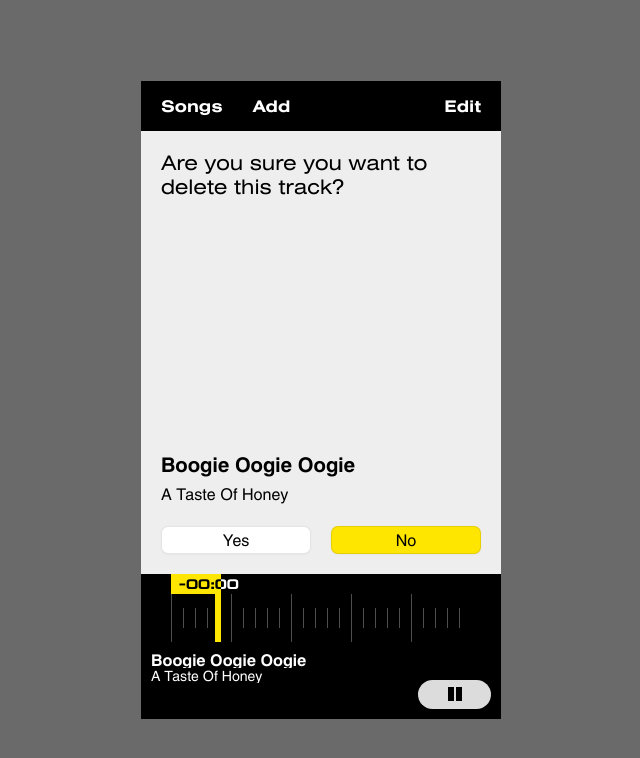
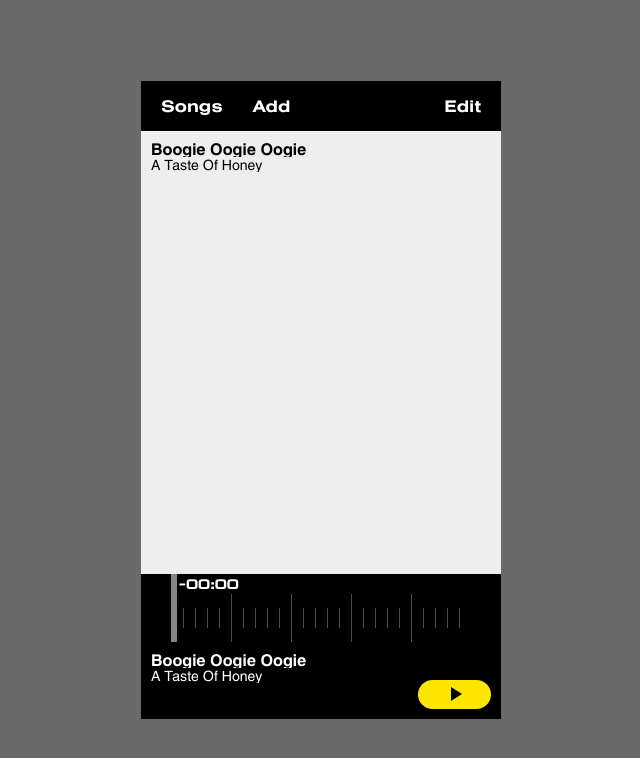
Before and after one commit to reptofrog/player, a React app: page / in a window 1280 px wide. Shown: the top 758 px of the page, without its empty margins (319-959 px from the left). Built offline with nearby package versions, Linux system fonts and the light colour scheme.

Commit message:
Some progress

```diff
--- a/src/app.tsx
+++ b/src/app.tsx
@@ -17,7 +17,7 @@ const App = (): JSX.Element => {
             <GlobalStyle />
             <Main>
                 <TopPanel />
-                <RemovalScreen />
+                <Playlist />
                 <BottomPanel />
             </Main>
         </Fragment>
--- a/src/components/bottom_panel.tsx
+++ b/src/components/bottom_panel.tsx
@@ -1,3 +1,4 @@
+import React, { useRef } from 'react';
 import styled from 'styled-components';
 
 import RulerImg from '../../public/img/ruler.svg';
@@ -6,11 +7,51 @@ import PauseImg from '../../public/img/pause.svg';
 
 
 const BottomPanel = (): JSX.Element => {
+    let isMouseHeld: boolean = false;
+    let x: number = 0;
+    const progressRef = useRef<HTMLDivElement>(null);
+
+    window.addEventListener('mousemove', (e: MouseEvent) => {
+        windowMouseMoveHandler(e);
+    });
+
+    window.addEventListener('mouseup', () => {
+        windowMouseUpHandler();
+    });
+
+    const windowMouseUpHandler = (): void => {
+        isMouseHeld = false;
+        document.body.style.cursor = 'unset';
+
+        let trackTimePercent = x / 300; // TODO: This would be a state change
+        // I need to somehow pause the rendering until mouse is up?
+    }
+
+    const sliderMouseDownHandler = (e: React.MouseEvent): void => {
+        isMouseHeld = true;
+        document.body.style.cursor = 'col-resize';
+        windowMouseMoveHandler(e as unknown as MouseEvent); // So that pos. would change on click
+    }
+
+    const windowMouseMoveHandler = (e: MouseEvent): void => {
+        if(isMouseHeld) {
+            const boundingClientRect = progressRef.current!.getBoundingClientRect();
+            x = e.pageX - boundingClientRect.left;
+            x += 3;
+            x = Math.max(0, x);
+            x = Math.min(300, x);
+
+            progressRef.current!.style.width = x / 10 + 'rem'; // TODO: Remove me
+        }
+    };
+
     return(
         <Panel>
-            <Slider>
+            <Slider
+                onMouseDown={sliderMouseDownHandler}
+            >
                 <ProgressWrapper>
-                    <Progress>
+                    <Progress ref={progressRef}>
                         <ProgressTextForeground>-00:00</ProgressTextForeground>
                     </Progress>
                 </ProgressWrapper>
@@ -48,7 +89,7 @@ const ProgressWrapper = styled.div`
     width: max-content;
 
     &:after {
-        background: var(--accent);
+        background: #858585;
         content: '';
         height: 4.8rem;
         position: absolute;
@@ -59,13 +100,13 @@ const ProgressWrapper = styled.div`
 `;
 
 const Progress = styled.div`
-    background: var(--accent);
+    background: #858585;
     height: 2rem;
     min-width: 0.6rem;
     max-width: 30rem;
     overflow: hidden;
     position: relative;
-    width: 5rem;
+    width: 0rem;
     z-index: 1;
 `;
 
@@ -123,7 +164,7 @@ const InfoSubtitle = styled.p`
 `;
 
 const PlayButton = styled.div`
-    background: url('${PauseImg}') #DCDCDC;
+    background: url('${PlayImg}') var(--accent);
     border-radius: 100rem;
     cursor: pointer;
     height: 2.9rem;
@@ -133,7 +174,7 @@ const PlayButton = styled.div`
     transition: var(--animation);
     width: 7.3rem;
 
-    background-position: center 47%;
+    background-position: 53% 47%;
     background-repeat: no-repeat;
     outline-offset: -0.2rem;
 
@@ -143,7 +184,7 @@ const PlayButton = styled.div`
     }
 
     &:active {
-        background-color: var(--accent);
+        background-color: #DCDCDC;
         outline: solid 0.2rem rgba(0, 0, 0, 0);
 
         outline-offset: -0.2rem;
--- a/src/components/playlist.tsx
+++ b/src/components/playlist.tsx
@@ -8,18 +8,6 @@ const Playlist = (): JSX.Element => {
         <List>
             <Track>
                 <RemovalButton />
-                <TrackName>Boogie Oogie Oogie</TrackName>
-                <ArtistName>A Taste Of Honey</ArtistName>
-            </Track>
-            <Track>
-                <TrackName>Boogie Oogie Oogie</TrackName>
-                <ArtistName>A Taste Of Honey</ArtistName>
-            </Track>
-            <Track>
-                <TrackName>Boogie Oogie Oogie</TrackName>
-                <ArtistName>A Taste Of Honey</ArtistName>
-            </Track>
-            <Track>
                 <TrackName>Boogie Oogie Oogie</TrackName>
                 <ArtistName>A Taste Of Honey</ArtistName>
             </Track>
@@ -90,12 +78,12 @@ const ArtistName = styled.p`
 const RemovalButton = styled.div`
     background: url('${CloseImg}');
     border-radius: 100rem;
+    display: none;
     float: right;
     height: 3rem;
     margin: 0.35rem 0 0.35rem 0;
     transition: var(--animation);
     width: 3rem;
-    pointer-events: visible;
 
     background-position: center;
     background-repeat: no-repeat;
```
